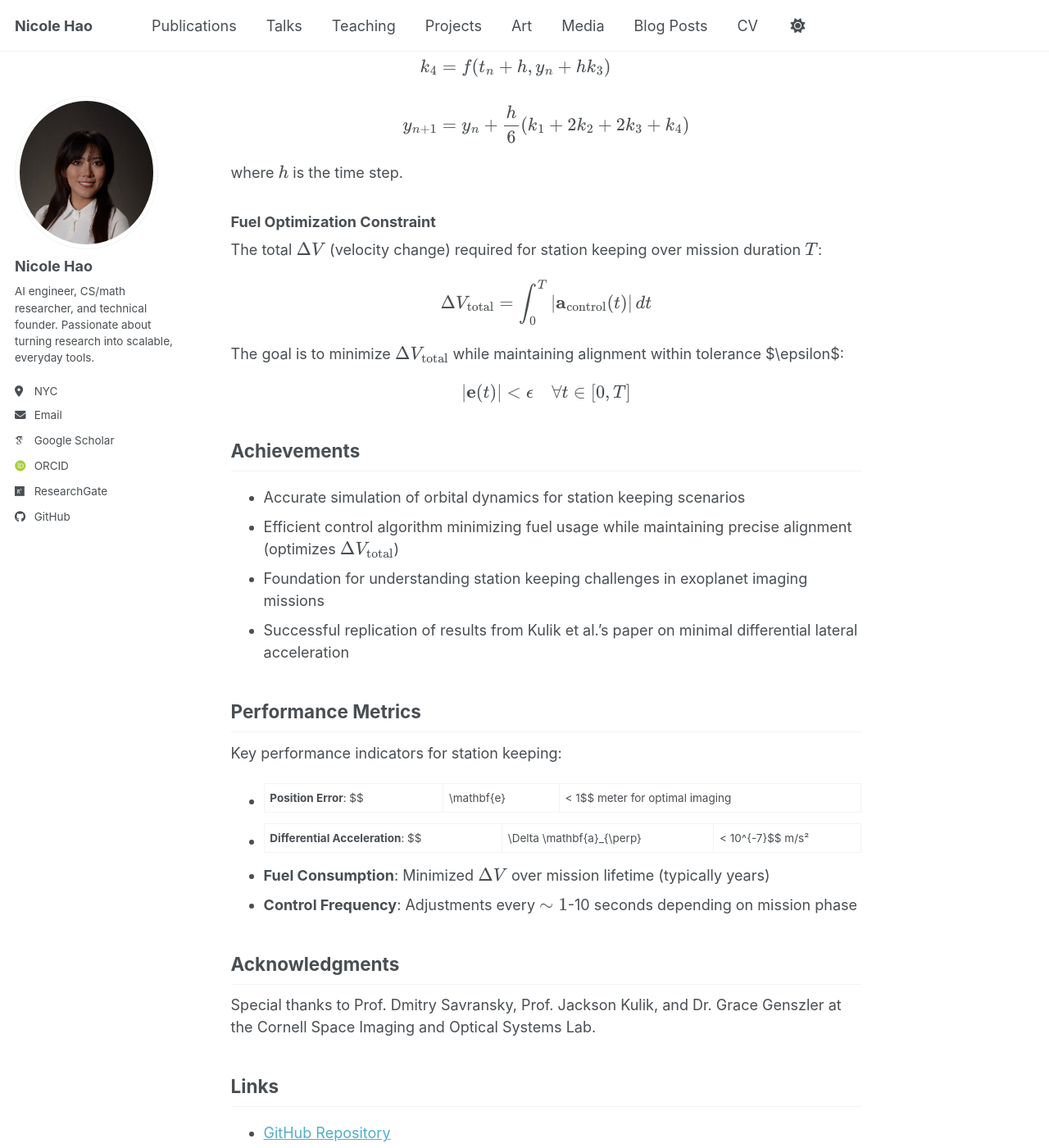
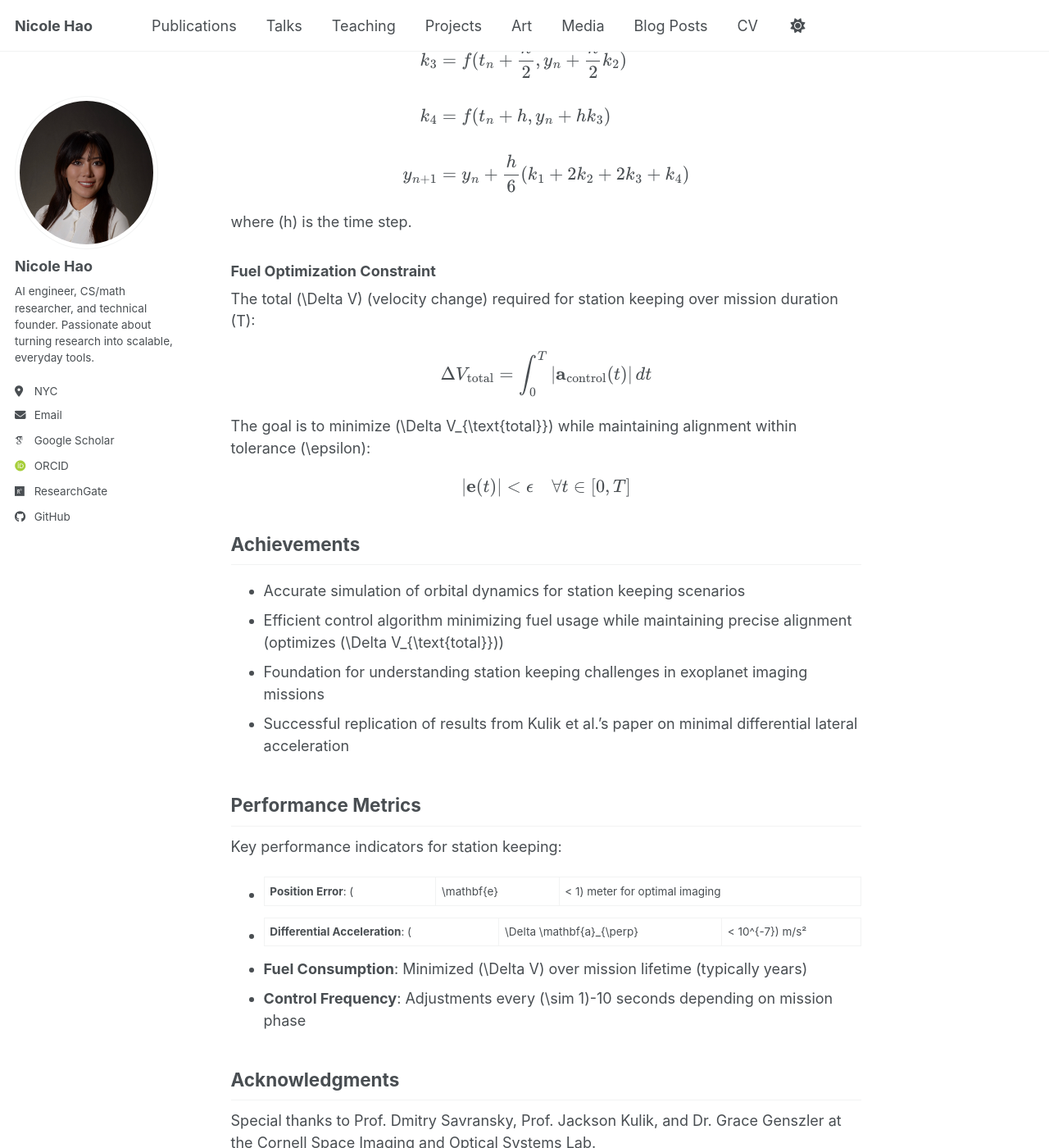
Before and after one commit to nicolehao34/nicolehao34.github.io, a Jekyll site: the page built from _portfolio/starshade-stationkeeping.md, in a window 1280 px wide and 1400 px high, scrolled down 3779 px. Shown: the whole window at 82% size. Built offline with Jekyll 4.4.1, drawn with Linux system fonts in a browser that asks for light colours; some web fonts are replaced; a script bundle is joined from its source files by our own code; library files that are not in the unit come from our copies; some of the changed text lies outside the part shown.

Commit message:
Update mathematical notation to use LaTeX formatting in multiple portfolio documents

```diff
--- a/_portfolio/starshade-stationkeeping.md
+++ b/_portfolio/starshade-stationkeeping.md
@@ -26,8 +26,8 @@
 
 Models the orbital dynamics of the starshade and calculates required adjustments using:
 
-* **Gravitational Force**: Newton's law of gravitation $$ F = Gm_1m_2/r^2 $$
-* **Orbital Perturbations**: $$J_2$$ perturbation for Earth's oblateness and third-body interactions
+* **Gravitational Force**: Newton's law of gravitation \(F = Gm_1m_2/r^2\)
+* **Orbital Perturbations**: \(J_2\) perturbation for Earth's oblateness and third-body interactions
 * **Control Maneuvers**: Proportional-derivative (PD) control for position maintenance
 * **Numerical Integration**: 4th-order Runge-Kutta (RK4) method for time evolution
 
@@ -50,13 +50,13 @@
 $$
 
 where:
-$\mathbf{r}$ is the position vector
+\(\mathbf{r}\) is the position vector
 
-$\mu = GM$ is the gravitational parameter
+\(\mu = GM\) is the gravitational parameter
 
-$\mathbf{a}_{\text{pert}}$ represents perturbation accelerations
+\(\mathbf{a}_{\text{pert}}\) represents perturbation accelerations
 
-$\mathbf{a}_{\text{control}}$ is the control acceleration from thrusters
+\(\mathbf{a}_{\text{control}}\) is the control acceleration from thrusters
 
 ### Gravitational Forces
 
@@ -74,7 +74,7 @@
 
 ### J2 Perturbation Model
 
-Earth's oblateness causes significant perturbations characterized by the $$J_2$$ coefficient:
+Earth's oblateness causes significant perturbations characterized by the \(J_2\) coefficient:
 
 $$
 \mathbf{a}_{J_2} = -\frac{3}{2}\frac{J_2\mu R_E^2}{r^4}\begin{bmatrix}
@@ -107,7 +107,7 @@
 \Delta a = -\frac{3}{2}J_2\left(\frac{R_E}{r}\right)^2\left(1 - 3\sin^2\phi\right)
 $$
 
-where $\phi$ is the latitude.
+where \(\phi\) is the latitude.
 
 ### Proportional-Derivative (PD) Control Law
 
@@ -135,13 +134,13 @@
 \Delta \mathbf{a}_{\perp} = (\mathbf{a}_S - \mathbf{a}_T) - [(\mathbf{a}_S - \mathbf{a}_T) \cdot \hat{\mathbf{r}}_{ST}]\hat{\mathbf{r}}_{ST}
 $$
 
-where $$\hat{\mathbf{r}}_{ST}$$ is the unit vector from telescope to starshade.
+where \(\hat{\mathbf{r}}_{ST}\) is the unit vector from telescope to starshade.
 
 ### Numerical Integration
 
 The equations are solved using the **4th-order Runge-Kutta (RK4)** method:
 
-For $$\dot{y} = f(t, y)$$:
+For \(\dot{y} = f(t, y)\):
 
 $$
 \begin{align}
@@ -153,17 +152,17 @@
 \end{align}
 $$
 
-where $$h$$ is the time step.
+where \(h\) is the time step.
 
 ### Fuel Optimization Constraint
 
-The total $$\Delta V$$ (velocity change) required for station keeping over mission duration $$T$$:
+The total \(\Delta V\) (velocity change) required for station keeping over mission duration \(T\):
 
 $$
 \Delta V_{\text{total}} = \int_0^T |\mathbf{a}_{\text{control}}(t)| \, dt
 $$
 
-The goal is to minimize $$\Delta V_{\text{total}}$$ while maintaining alignment within tolerance $\epsilon$:
+The goal is to minimize \(\Delta V_{\text{total}}\) while maintaining alignment within tolerance \(\epsilon\):
 
 $$
 |\mathbf{e}(t)| < \epsilon \quad \forall t \in [0, T]
@@ -172,7 +171,7 @@
 ## Achievements
 
 * Accurate simulation of orbital dynamics for station keeping scenarios
-* Efficient control algorithm minimizing fuel usage while maintaining precise alignment (optimizes $$\Delta V_{\text{total}}$$)
+* Efficient control algorithm minimizing fuel usage while maintaining precise alignment (optimizes \(\Delta V_{\text{total}}\))
 * Foundation for understanding station keeping challenges in exoplanet imaging missions
 * Successful replication of results from Kulik et al.'s paper on minimal differential lateral acceleration
 
@@ -180,10 +179,10 @@
 
 Key performance indicators for station keeping:
 
-* **Position Error**: $$|\mathbf{e}| < 1$$ meter for optimal imaging
-* **Differential Acceleration**: $$|\Delta \mathbf{a}_{\perp}| < 10^{-7}$$ m/s²
-* **Fuel Consumption**: Minimized $$\Delta V$$ over mission lifetime (typically years)
-* **Control Frequency**: Adjustments every $$\sim 1$$-10 seconds depending on mission phase
+* **Position Error**: \(|\mathbf{e}| < 1\) meter for optimal imaging
+* **Differential Acceleration**: \(|\Delta \mathbf{a}_{\perp}| < 10^{-7}\) m/s²
+* **Fuel Consumption**: Minimized \(\Delta V\) over mission lifetime (typically years)
+* **Control Frequency**: Adjustments every \(\sim 1\)-10 seconds depending on mission phase
 
 ## Acknowledgments
 
```
Also changed, not shown: other parts of _portfolio/starshade-stationkeeping.md (+5 -6 lines), _portfolio/cold-diffusion.md (+4 -4 lines), _portfolio/knowledge-distillation-alpha.md (+18 -18 lines), _portfolio/operator-learning-sobolev-spaces.md (+47 -47 lines).
